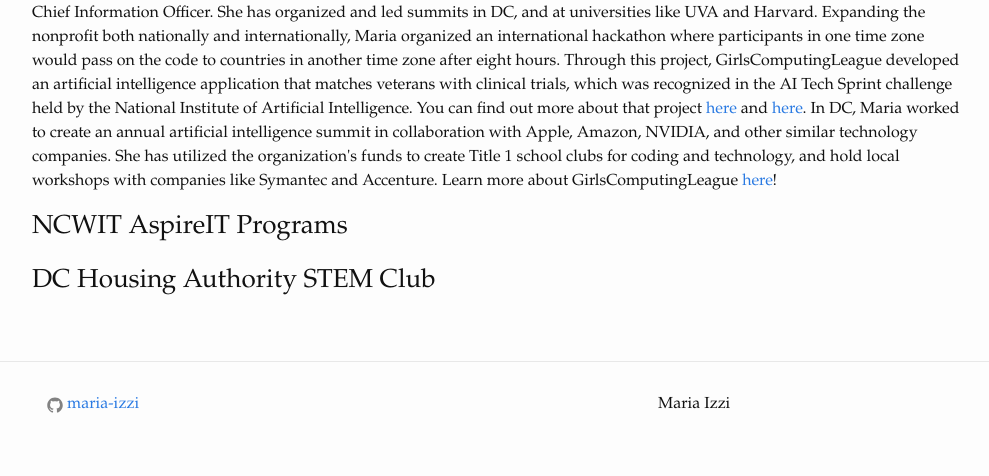
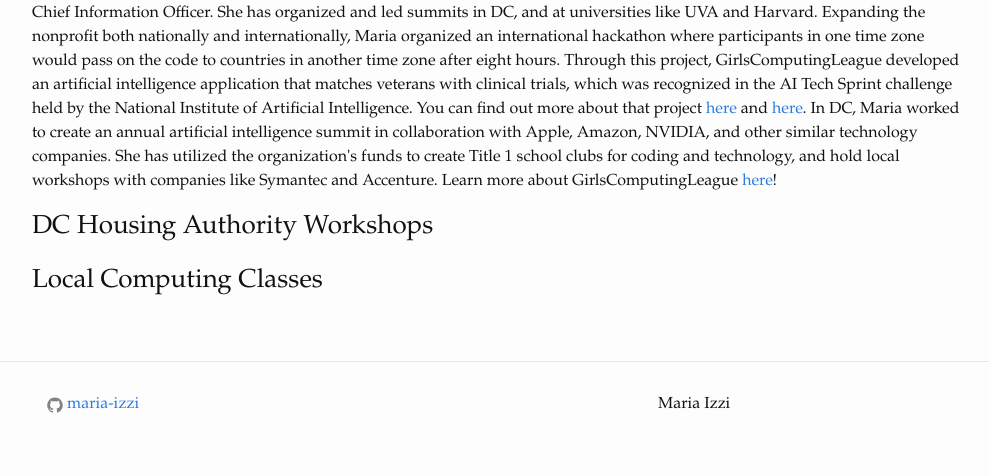
Before and after one commit to maria-izzi/maria-izzi.github.io, a Jekyll site: the page built from community.html, in a window 1280 px wide. Shown: the part 478-954 px from the top of the page, without its empty margins (138-1127 px from the left). Built offline with Jekyll 4.4.1, drawn with Linux system fonts in a browser that asks for light colours.

Commit message:
Update community.html

```diff
--- a/community.html
+++ b/community.html
@@ -19,10 +19,10 @@
 Maria has been a leader of the national DC-based, student-run nonprofit GirlsComputingLeague for five years, and she serves as the Chief Information Officer. She has organized and led summits in DC, and at universities like UVA and Harvard. Expanding the nonprofit both nationally and internationally, Maria organized an international hackathon where participants in one time zone would pass on the code to countries in another time zone after eight hours. Through this project, GirlsComputingLeague developed an artificial intelligence application that matches veterans with clinical trials, which was recognized in the AI Tech Sprint challenge held by the National Institute of Artificial Intelligence. You can find out more about that project <a href="https://www.blogs.va.gov/VAntage/69832/national-artificial-intelligence-institute-ai-tech-sprint-veteran-focused-teams-recognized-national-challenge/">here</a> and <a href="https://wjla.com/features/good-morning-washington/girls-computing-league-develops-app-to-help-veterans-find-clinical-trials">here</a>. In DC, Maria worked to create an annual artificial intelligence summit in collaboration with Apple, Amazon, NVIDIA, and other similar technology companies. She has utilized the organization's funds to create Title 1 school clubs for coding and technology, and hold local workshops with companies like Symantec and Accenture. Learn more about GirlsComputingLeague <a href="https://girlscomputingleague.org/">here</a>!
 </p>
 
-<h3> NCWIT AspireIT Programs </h3>
+<h3> DC Housing Authority Workshops </h3>
 <p>
 </p>
 
-<h3> DC Housing Authority STEM Club </h3>
+<h3> Local Computing Classes </h3>
 <p>
 </p>
```
